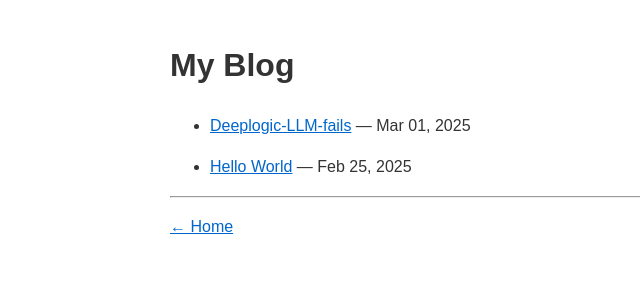
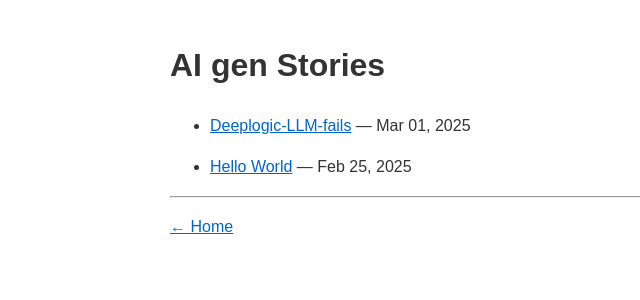
Before and after one commit to srimugunthan/AI-Gen-Stories, a Jekyll site: the page built from index.md, in a window 1280 px wide. Shown: the top 300 px of the page, without its empty margins (120-760 px from the left). Built offline with Jekyll 4.4.1, drawn with Linux system fonts in a browser that asks for light colours; our own code applies the rules of GitHub Pages for plain Markdown files.

Commit message:
Update blog title and base URL

```diff
--- a/_config.yml
+++ b/_config.yml
@@ -1,4 +1,4 @@
-title: My Blog
+title: AI gen Stories
 description: A minimal blog
 markdown: kramdown
 baseurl: /AI-Gen-Stories
```
